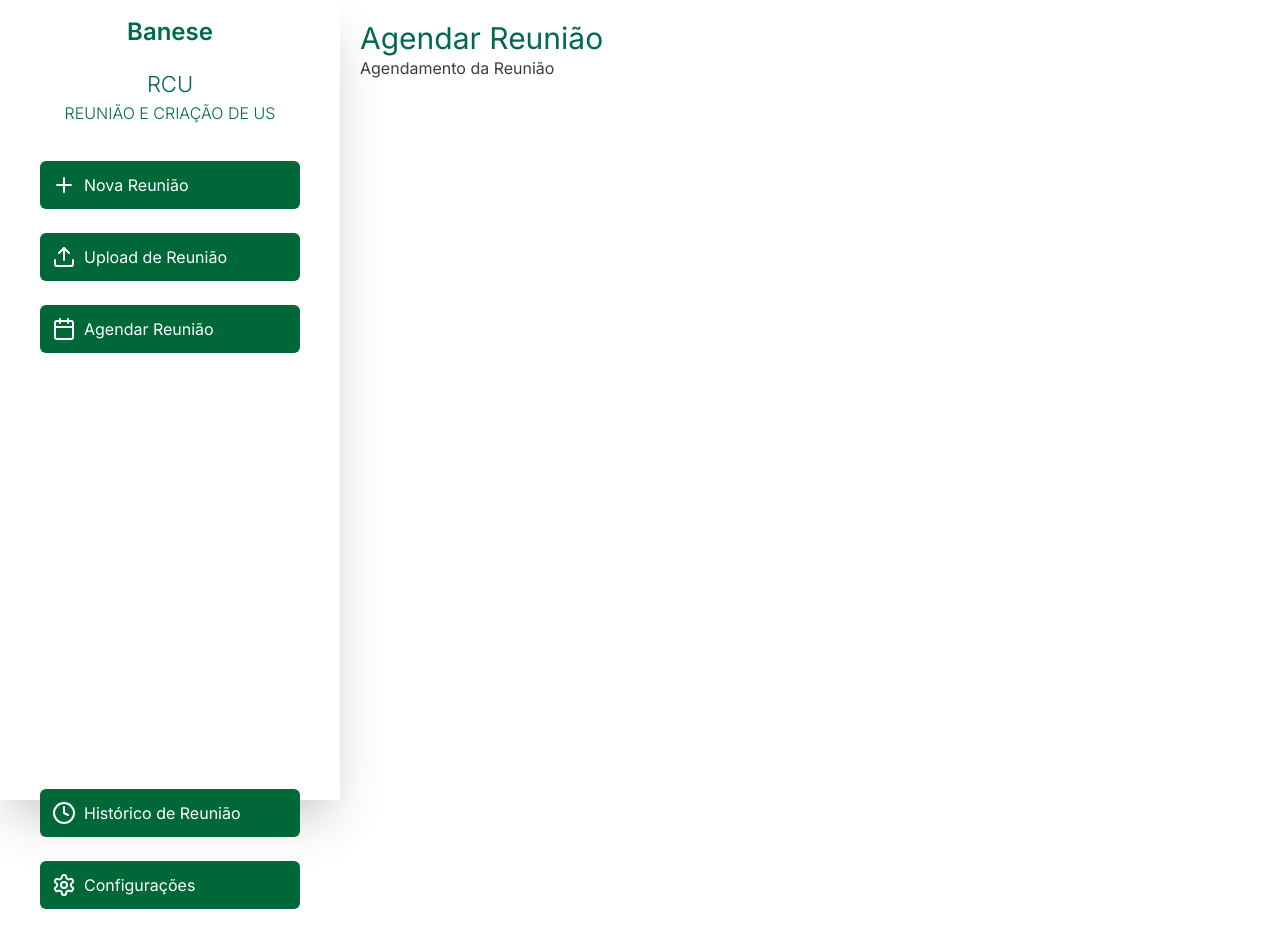
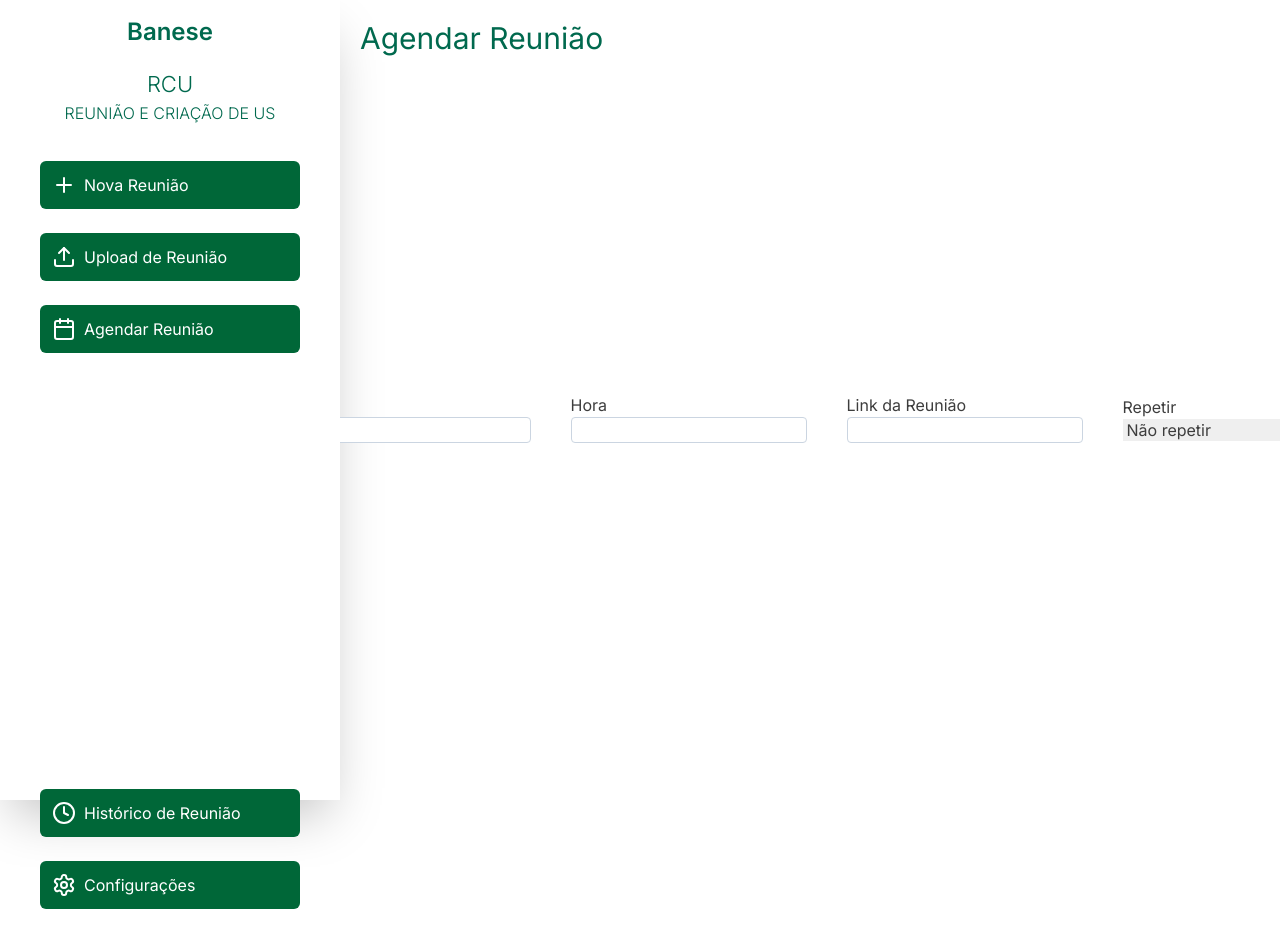
Before and after one commit to lhelheo/TestingLayout, a Next.js app: page /agendar-reuniao in a window 1280 px wide. Built offline with nearby package versions, Linux system fonts and the light colour scheme.

Commit message:
few adjustments in components and styles

```diff
--- a/src/app/(plataform)/agendar-reuniao/page.tsx
+++ b/src/app/(plataform)/agendar-reuniao/page.tsx
@@ -1,15 +1,44 @@
+import PageContainer from '@/app/components/pagecontainer';
 import Home from '@/app/page'
 import React from 'react'
 
 export default function AgendarReuniao() {
+    const options = [
+      { value: '1', label: 'Não repetir' },
+      { value: '2', label: 'Repetir 1 vez ao dia' },
+      { value: '3', label: 'Repetir 1 vez na semana' },
+      { value: '4', label: 'Repetir 1 vez ao mês' },
+    ]
+
     const outletContent = (
       <>
-        <div className='p-5'>
-            <h1 className='text-[#00694e] text-3xl'>Agendar Reunião</h1>
-            <div className='text-[#3d3d3d] w-full h-full'>
-                <p>Agendamento da Reunião</p>
-            </div>
-        </div>
+        <PageContainer>
+          <h1 className='text-[#00694e] text-3xl'>Agendar Reunião</h1>
+          <div className='text-[#3d3d3d] flex justify-center items-center w-full h-full gap-10'>
+            <label htmlFor="aa" className='flex flex-col items-center justify-center'>
+              <p className='text-left w-full'>Data</p>
+              <input type="text" name="" id="" className='border border-slate-300 rounded' />
+            </label>
+            <label htmlFor="aa" className='flex flex-col items-center justify-center'>
+              <p className='text-left w-full'>Hora</p>
+              <input type="text" name="" id="" className='border border-slate-300 rounded' />
+            </label>
+            <label htmlFor="aa" className='flex flex-col items-center justify-center'>
+              <p className='text-left w-full'>Link da Reunião</p>
+              <input type="text" name="" id="" className='border border-slate-300 rounded'/>
+            </label>
+            <label htmlFor="aa" className='flex flex-col items-center justify-center'>
+              <p className='text-left w-full'>Repetir</p>
+              <select name="" id="">
+                {options.map((item, index) => {
+                  return <option key={index} value={item.value}>{item.label}</option>
+                 })}
+              </select>
+            </label>
+
+          </div>
+
+        </PageContainer>
       </>
     );
 
--- a/src/app/(plataform)/configuracoes/page.tsx
+++ b/src/app/(plataform)/configuracoes/page.tsx
@@ -1,15 +1,16 @@
+import PageContainer from '@/app/components/pagecontainer';
 import Home from '@/app/page'
 import React from 'react'
 
 export default function Configuracoes() {
     const outletContent = (
       <>
-        <div className='p-5'>
-            <h1 className='text-[#00694e] text-3xl'>Configurações</h1>
-            <div className='text-[#3d3d3d] w-full h-full'>
-                <p>Configurações</p>
-            </div>
-        </div>
+        <PageContainer>
+          <h1 className='text-[#00694e] text-3xl'>Configurações</h1>
+          <div className='text-[#3d3d3d] w-full h-full'>
+            <p>Configurações</p>
+          </div>
+        </PageContainer>
       </>
     );
 
--- a/src/app/(plataform)/historico-reuniao/page.tsx
+++ b/src/app/(plataform)/historico-reuniao/page.tsx
@@ -1,15 +1,16 @@
+import PageContainer from '@/app/components/pagecontainer';
 import Home from '@/app/page'
 import React from 'react'
 
 export default function HistoricoReuniao() {
     const outletContent = (
       <>
-        <div className='p-5'>
-            <h1 className='text-[#00694e] text-3xl '>Histórico da Reunião</h1>
-            <div className='text-[#3d3d3d] w-full h-full'>
-                <p>Histórico Reunião</p>
-            </div>
-        </div>
+        <PageContainer>
+          <h1 className='text-[#00694e] text-3xl '>Histórico da Reunião</h1>
+          <div className='text-[#3d3d3d] w-full h-full'>
+            <p>Histórico Reunião</p>
+          </div>
+        </PageContainer>
       </>
     );
 
--- a/src/app/(plataform)/nova-reuniao/page.tsx
+++ b/src/app/(plataform)/nova-reuniao/page.tsx
@@ -1,14 +1,13 @@
+import PageContainer from '@/app/components/pagecontainer'
 import Home from '@/app/page'
 import React from 'react'
 
 export default function CriarReuniao() {
     const outletContent = (
       <>
-        <div className='p-5 flex flex-col justify-center h-[950px]'>
-
+        <PageContainer>
           <h1 className='text-[#00694e] flex justify-start text-3xl '>Nova Reunião</h1>
-            <div className='text-[#3d3d3d] w-full h-full flex flex-col items-center justify-center '>
-
+          <div className='text-[#3d3d3d] w-full h-full flex flex-col items-center justify-center'>
             <div className='flex flex-col'>
               <p className='text-2xl'>Link da Reunião</p>
               <label className='flex flex-col '>
@@ -16,7 +15,7 @@ export default function CriarReuniao() {
               </label>
             </div>
           </div>
-        </div>
+        </PageContainer>
       </>
     );
 
--- a/src/app/(plataform)/upload-reuniao/page.tsx
+++ b/src/app/(plataform)/upload-reuniao/page.tsx
@@ -1,15 +1,16 @@
+import PageContainer from '@/app/components/pagecontainer';
 import Home from '@/app/page'
 import React from 'react'
 
 export default function UploadReuniao() {
     const outletContent = (
       <>
-        <div className='p-5'>
-            <h1 className='text-[#00694e] text-3xl'>Upload Reunião</h1>
-            <div className='text-[#3d3d3d] w-full h-full'>
-                <p>Upload da Reunião</p>
-            </div>
-        </div>
+        <PageContainer>
+          <h1 className='text-[#00694e] text-3xl'>Upload Reunião</h1>
+          <div className='text-[#3d3d3d] w-full h-full'>
+            <p>Upload da Reunião</p>
+          </div>
+        </PageContainer>
       </>
     );
 
--- /dev/null
+++ b/src/app/components/pagecontainer/index.tsx
@@ -0,0 +1,14 @@
+interface PageContainerProps {
+    children: React.ReactNode;
+}
+
+
+export default function PageContainer(props: PageContainerProps) {
+  return (
+    <>
+        <div className='p-5 flex flex-col justify-center h-full'>
+            {props.children}
+        </div>
+    </>
+  )
+}
```
Lines whose indentation alone changed are shown as unchanged.
